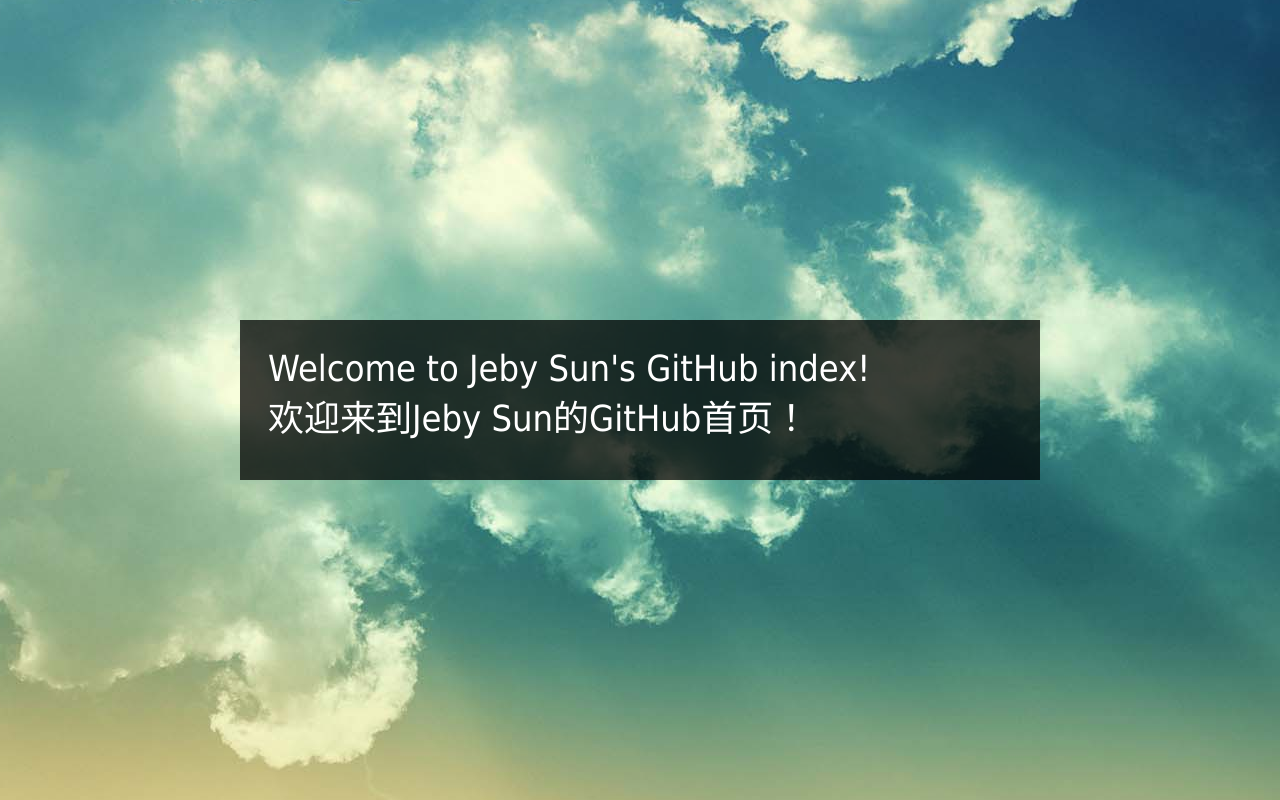
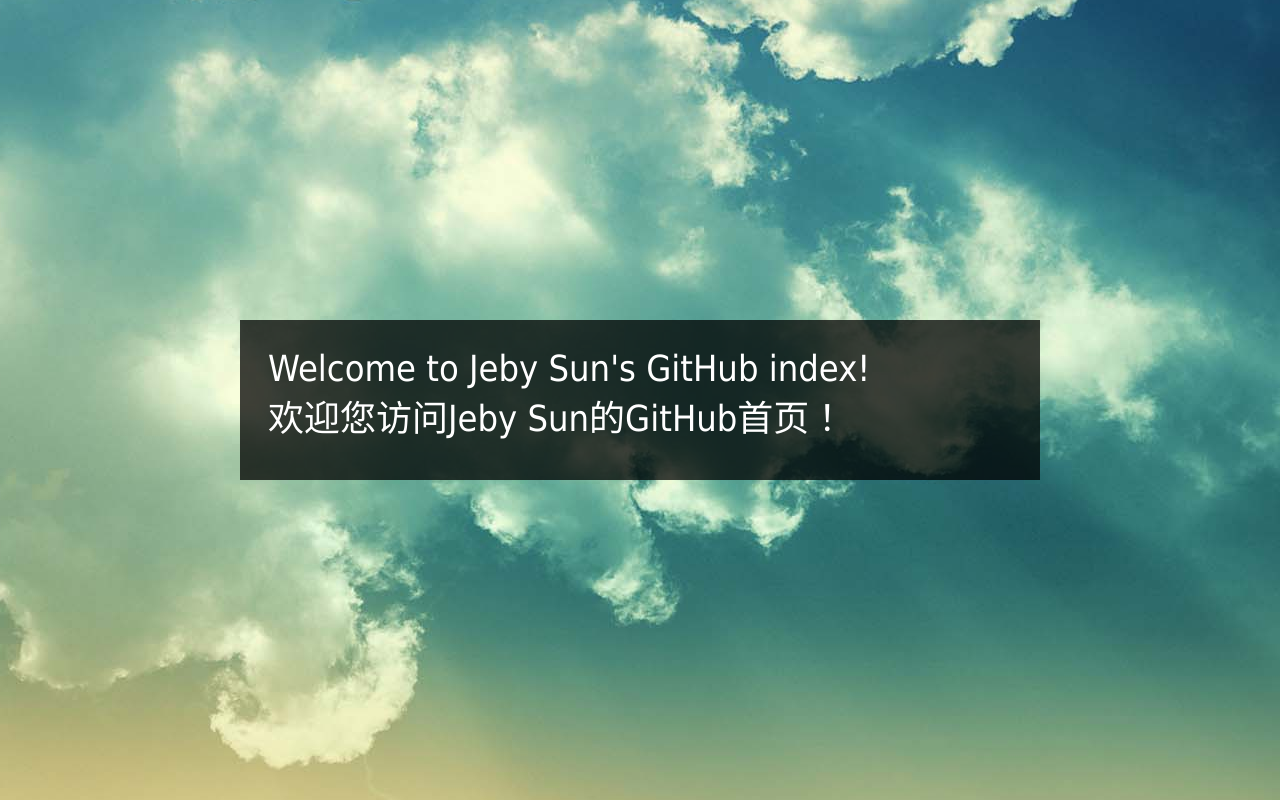
Before and after one commit to JebySun/jebysun.github.io, a plain HTML site: page index.html in a window 1280 px wide. Drawn offline with Linux system fonts and the light colour scheme.

Commit message:
修改index.html文字

```diff
--- a/index.html
+++ b/index.html
@@ -5,7 +5,7 @@
     <meta name="viewport" content="width=device-width">
 	<meta name="keywords" content="jebysun, JebySun, Jeby Sun, 杰必尚, 杰比尚" />
 	<meta name="description" content="欢迎来到杰必尚的GitHub网站。" />
-    <title>杰必尚 - 首页</title>
+    <title>Jeby Sun - 首页</title>
 	<style type="text/css">
 		html{
 			background:url(html_bg.jpg) center no-repeat;
@@ -36,7 +36,7 @@
 		<p>
 		Welcome to Jeby Sun's GitHub index!
 		<br/>
-		欢迎来到Jeby Sun的GitHub首页！
+		欢迎您访问Jeby Sun的GitHub首页！
 		</p>
 	</div>
 </body>
```
